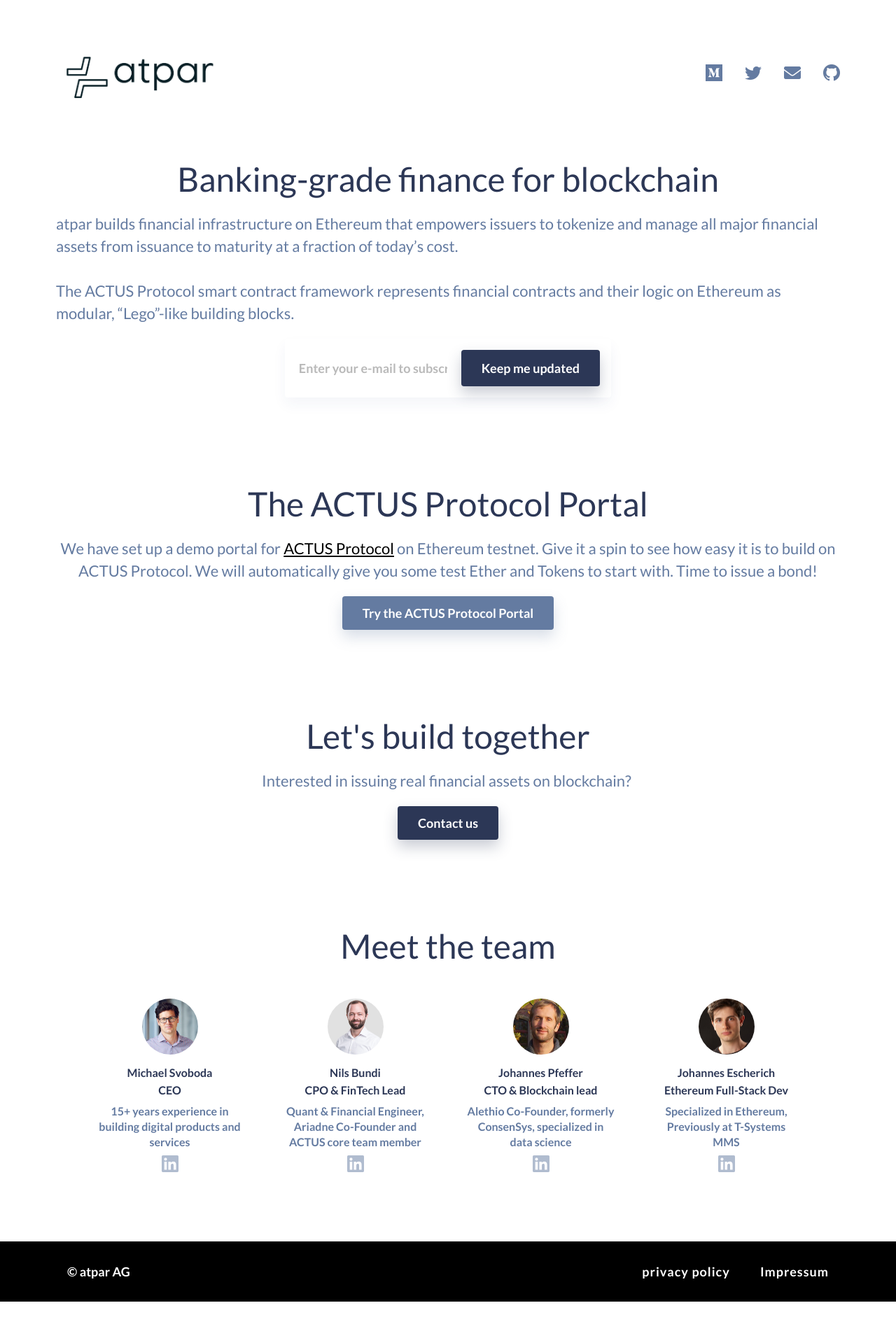
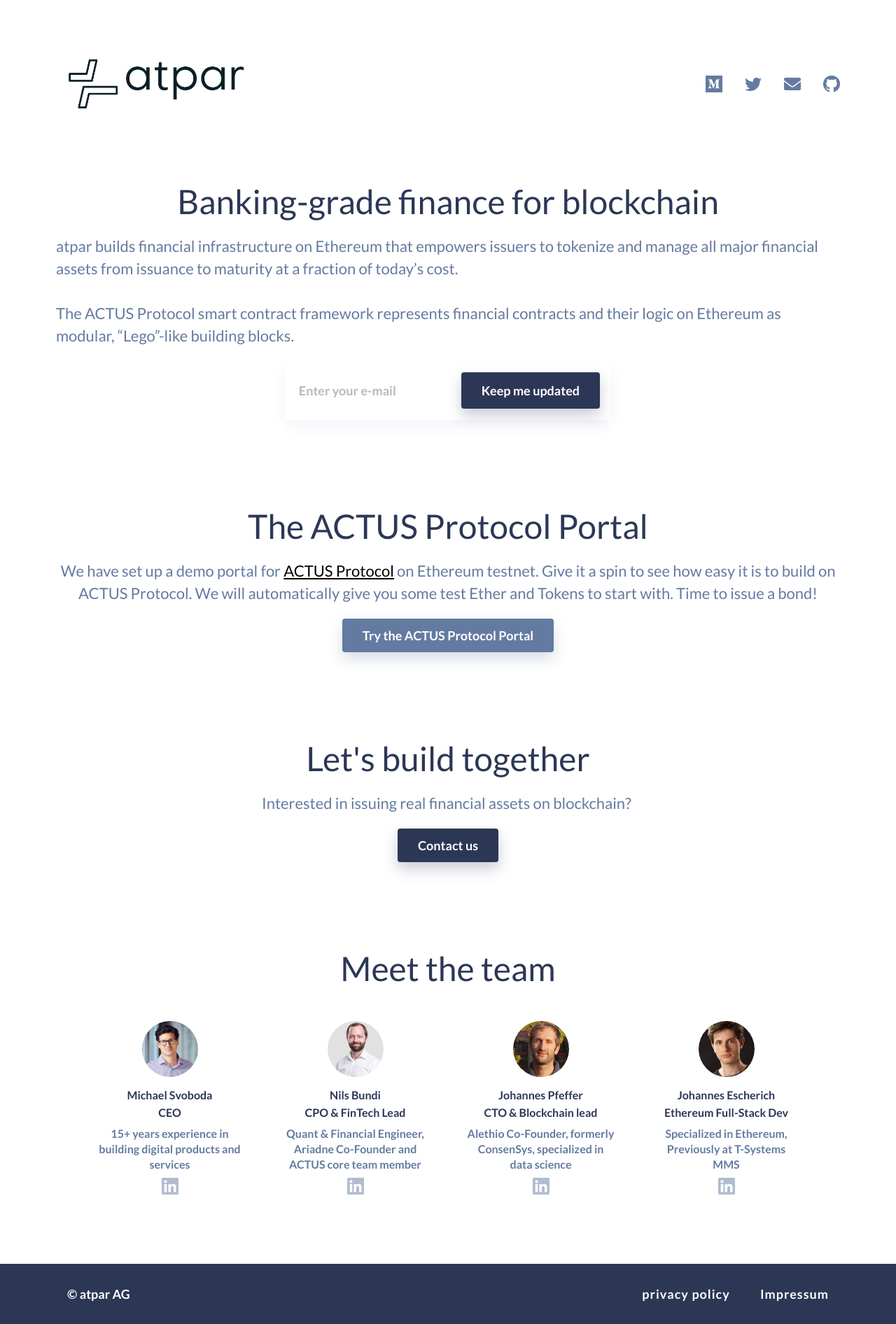
Before and after one commit to atpar/atpar.github.io, a Jekyll site: the page built from index.html, in a window 1280 px wide. Shown: the whole page at 70% size. Built offline with Jekyll 4.4.1, drawn with Linux system fonts in a browser that asks for light colours; comment, search, counter and statistics services are not loaded; before the commit the page ends 1860 px from its top, so only the background shows below that.

Commit message:
polish colors and the subscribe form

```diff
--- a/_data/atpar.yml
+++ b/_data/atpar.yml
@@ -4,7 +4,7 @@
 
   The ACTUS Protocol smart contract framework represents financial contracts and their logic on Ethereum as modular, “Lego”-like building blocks.
 
-subscribePlaceholder: Enter your e-mail to subscribe
+subscribePlaceholder: Enter your e-mail
 subscribeButton: Keep me updated
 
 image: assets/images/containers.jpg
--- a/_data/header.yml
+++ b/_data/header.yml
@@ -1,7 +1,7 @@
 title: AFP Logo
 logo: assets/images/logo.png
 logoWidth: 92px
-logoHeight: 92px
+logoHeight: 110px
 
 socials:
   - name: Medium
--- a/assets/css/styles.scss
+++ b/assets/css/styles.scss
@@ -23,7 +23,7 @@
 }
 
 .bg-gray {
-  background-color: #000;
+  background-color: #2c3756;
 }
 
 .container {
@@ -43,8 +43,6 @@
     text-decoration: none;
     color: #818eb1;
     display: inline-block;
-    width: 80px;
-    height: 80px;
 }
 
   .header-soc-wrap {
@@ -555,8 +553,6 @@
   }
   .header .logo-link {
     margin-bottom: 20px;
-    width:100px;
-    height:100px;
   }
   header + section .section {
     padding-top: 0;
```
